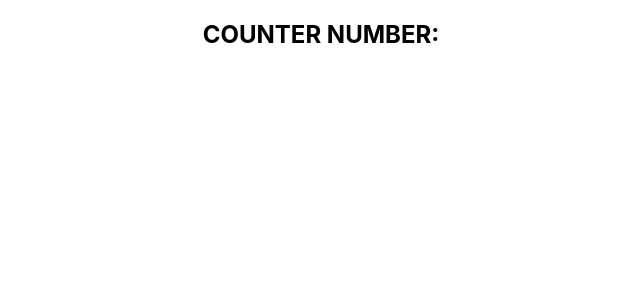
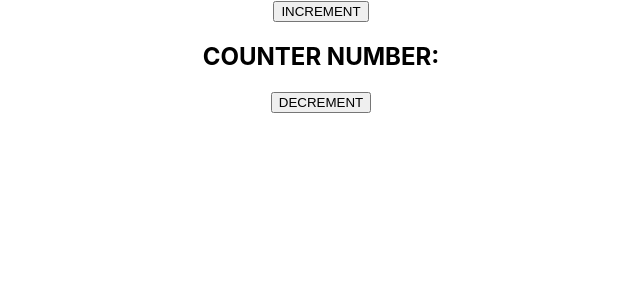
Before and after one commit to ARaihan66/Redux_Counter_App, a React (Create React App) app: page / in a window 1280 px wide. Shown: the top 300 px of the page, without its empty margins (319-959 px from the left). Built offline with nearby package versions, Linux system fonts and the light colour scheme.

Commit message:
Add Constant

```diff
--- a/src/Pages/ShowPage.js
+++ b/src/Pages/ShowPage.js
@@ -2,9 +2,15 @@ import React, { useState } from 'react';
 
 const ShowPage = () => {
     const [count, setCount] = useState();
+
+    const handleClick = () => {
+
+    }
     return (
         <div>
+            <button onClick={handleClick}>INCREMENT</button>
             <h2>COUNTER NUMBER: {count}</h2>
+            <button onClick={handleClick}>DECREMENT</button>
         </div>
     )
 }
--- /dev/null
+++ b/src/Services/Constant.js
@@ -0,0 +1,3 @@
+export const INCREMENT = 'INCREMENT'
+export const DECREMENT = 'DECREMENT'
+export const RESET = 'RESET'
```
Also changed, not shown: src/Middleware/Store.js (deleted), src/Services/Action.js (added), src/Services/Reducer.js (added), src/Store.js (added).
